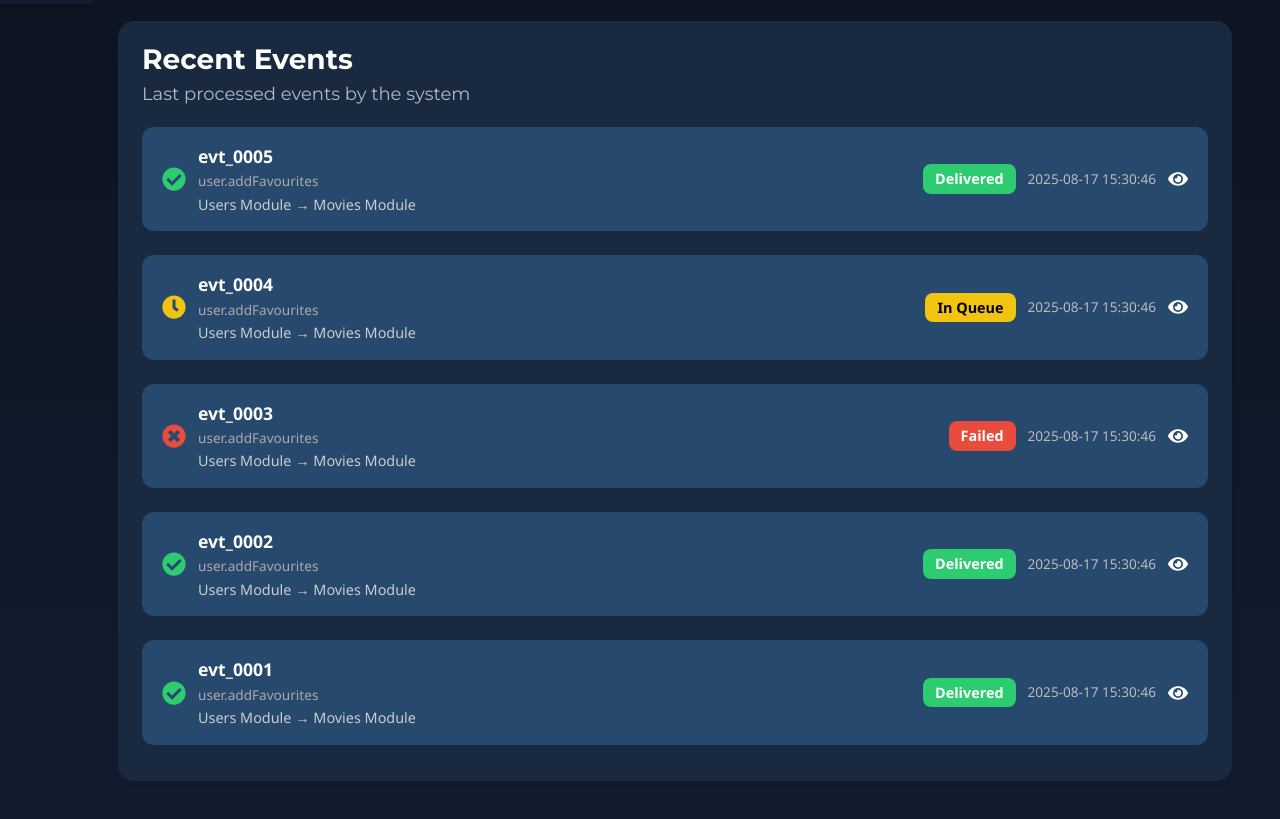
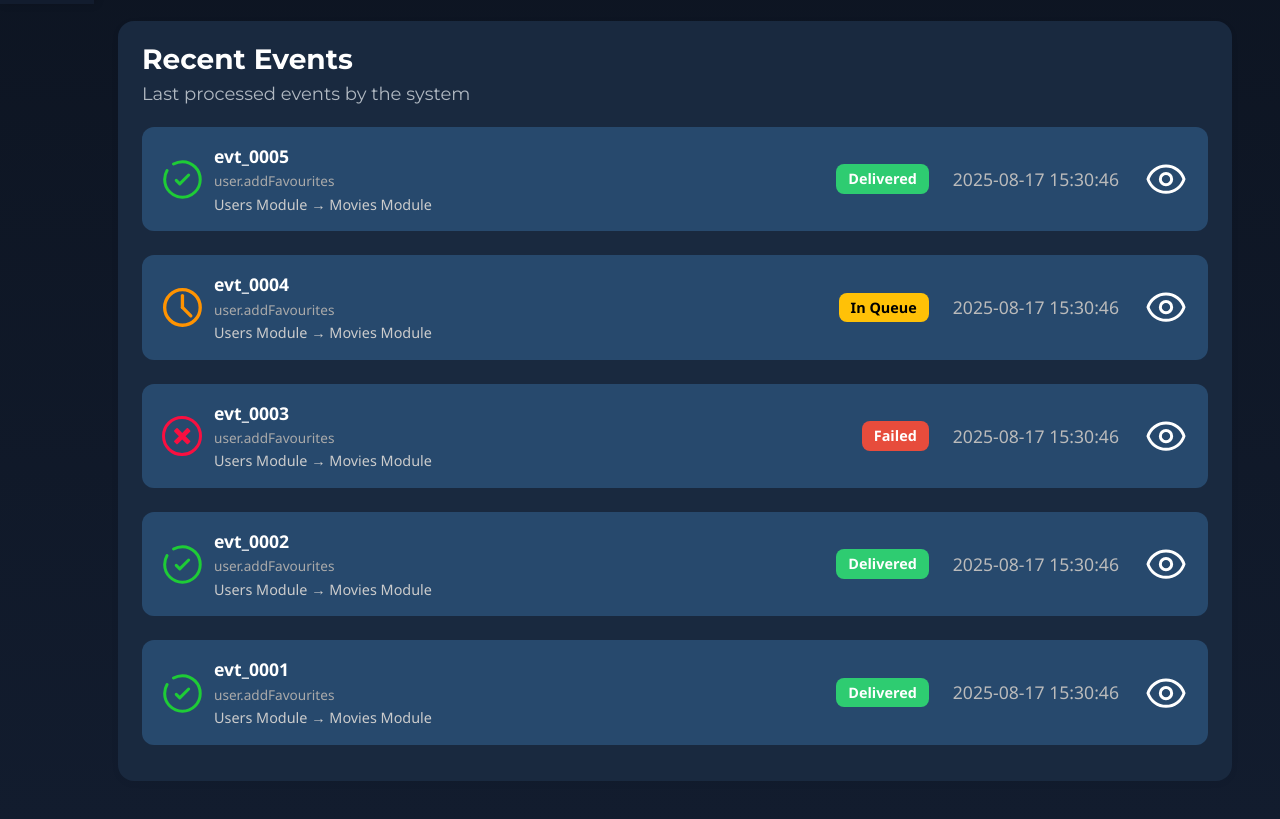
Before and after one commit to Eme-AM/Core-Letterboxd, a React (Vite) app in the folder FrontEnd/: page / in a window 1280 px wide. Shown: the part 820-1639 px from the top of the page. Built offline with nearby package versions, Linux system fonts and the light colour scheme.

Commit message:
Cambios Esteticos

```diff
--- a/FrontEnd/src/components/EventDetails.jsx
+++ b/FrontEnd/src/components/EventDetails.jsx
@@ -1,8 +1,31 @@
 import React from "react";
 import "./EventDetails.css";
+import deliveredSvg from '../assets/delivered.svg';
+import failedSvg from '../assets/failed.svg';
+import inQueueSvg from '../assets/inQueue.svg';
 
 function EventDetails({ event, onClose }) {
   if (!event) return null;
+
+  // Selección de ícono SVG y filtro de color según status
+  let statusIcon, statusIconStyle;
+  switch (event.status) {
+    case 'Delivered':
+      statusIcon = deliveredSvg;
+      statusIconStyle = { filter: 'invert(62%) sepia(98%) saturate(362%) hue-rotate(90deg) brightness(95%) contrast(92%)' };
+      break;
+    case 'Failed':
+      statusIcon = failedSvg;
+      statusIconStyle = { filter: 'invert(34%) sepia(99%) saturate(7492%) hue-rotate(357deg) brightness(97%) contrast(101%)' };
+      break;
+    case 'In Queue':
+      statusIcon = inQueueSvg;
+      statusIconStyle = { filter: 'invert(77%) sepia(98%) saturate(7492%) hue-rotate(0deg) brightness(97%) contrast(101%)' };
+      break;
+    default:
+      statusIcon = null;
+      statusIconStyle = {};
+  }
 
   return (
     <div className="modal-overlay">
@@ -18,16 +41,18 @@ function EventDetails({ event, onClose }) {
 
         <div className="modal-status">
           <div className="status-left">
-            <span className="status-icon">✔</span>
+            <span className="status-icon">
+              {statusIcon && (
+                <img src={statusIcon} alt={event.status} style={{ width: 40, height: 40, ...statusIconStyle }} />
+              )}
+            </span>
             <div>
               <div className="status-id">{event.id}</div>
               <div className="status-type">{event.action}</div>
             </div>
           </div>
           <span
-            className={`status-badge ${
-              event.status.toLowerCase().replace(" ", "-")
-            }`}
+            className={`status-badge ${event.status.toLowerCase().replace(" ", "-")}`}
           >
             {event.status}
           </span>
--- a/FrontEnd/src/components/EventItem.css
+++ b/FrontEnd/src/components/EventItem.css
@@ -45,7 +45,7 @@
 .event-right {
   display: flex;
   align-items: center;
-  gap: 12px;
+  gap: 24px;
 }
 
 .event-status {
@@ -60,7 +60,7 @@
   background: #2ecc71;
 }
 .status-queue {
-  background: #f1c40f;
+  background: #FFC107;
   color: #000;
 }
 .status-failed {
@@ -71,7 +71,7 @@
 }
 
 .event-timestamp {
-  font-size: 0.85em;
+  font-size: 1.1em; /* más grande */
   color: #bbb;
 }
 
@@ -79,9 +79,11 @@
   cursor: pointer;
   color: #fff;
   transition: color 0.2s;
+  font-size: 2em; /* más grande */
 }
 .event-view:hover {
   color: #00eaff;
+  filter: brightness(0) saturate(100%) invert(62%) sepia(98%) saturate(362%) hue-rotate(162deg) brightness(95%) contrast(92%);
 }
 .event-item {
   background: #27496D; /* rectángulos más oscuros */
@@ -93,3 +95,9 @@
   justify-content: space-between;
   color: #fff; /* texto blanco */
 }
+
+.event-status-icon {
+  width: 40px;
+  height: 40px;
+  display: block;
+}
--- a/FrontEnd/src/components/EventItem.jsx
+++ b/FrontEnd/src/components/EventItem.jsx
@@ -1,19 +1,35 @@
 import React from "react";
-import { FaCheckCircle, FaClock, FaTimesCircle, FaEye } from "react-icons/fa";
+import { FaEye } from "react-icons/fa";
+import deliveredSvg from '../assets/delivered.svg';
+import failedSvg from '../assets/failed.svg';
+import inQueueSvg from '../assets/inQueue.svg';
+import eyeEventItem from '../assets/eyeEventItem.svg';
 import "./EventItem.css";
 
-function EventItem({ id, action, from, to, status, timestamp }) {
-  // Selección de icono y color según status
+function EventItem({ id, action, from, to, status, timestamp, onView }) {
+  // Selección de icono SVG y filtro de color según status
   const getStatusConfig = () => {
     switch (status) {
       case "Delivered":
-        return { icon: <FaCheckCircle color="#2ecc71" size={24} />, badgeClass: "status-delivered" };
+        return {
+          icon: <img src={deliveredSvg} alt="Delivered" className="event-status-icon" style={{ filter: 'brightness(0) saturate(100%) invert(54%) sepia(77%) saturate(505%) hue-rotate(77deg) brightness(97%) contrast(101%)' }} />,
+          badgeClass: "status-delivered"
+        };
       case "In Queue":
-        return { icon: <FaClock color="#f1c40f" size={24} />, badgeClass: "status-queue" };
+        return {
+          icon: <img src={inQueueSvg} alt="In Queue" className="event-status-icon" style={{ filter: 'brightness(0) saturate(100%) invert(81%) sepia(41%) saturate(7492%) hue-rotate(359deg) brightness(101%) contrast(101%)' }} />,
+          badgeClass: "status-queue"
+        };
       case "Failed":
-        return { icon: <FaTimesCircle color="#e74c3c" size={24} />, badgeClass: "status-failed" };
+        return {
+          icon: <img src={failedSvg} alt="Failed" className="event-status-icon" style={{ filter: 'brightness(0) saturate(100%) invert(36%) sepia(99%) saturate(7492%) hue-rotate(340deg) brightness(97%) contrast(101%)' }} />,
+          badgeClass: "status-failed"
+        };
       default:
-        return { icon: <FaClock color="#95a5a6" size={24} />, badgeClass: "status-unknown" };
+        return {
+          icon: <img src={inQueueSvg} alt="Unknown" className="event-status-icon" style={{ filter: 'brightness(0) saturate(100%) invert(60%) sepia(0%) saturate(0%) hue-rotate(0deg) brightness(80%) contrast(80%)' }} />,
+          badgeClass: "status-unknown"
+        };
     }
   };
 
@@ -32,7 +48,7 @@ function EventItem({ id, action, from, to, status, timestamp }) {
       <div className="event-right">
         <span className={`event-status ${badgeClass}`}>{status}</span>
         <span className="event-timestamp">{timestamp}</span>
-        <FaEye className="event-view" size={20} />
+        <img src={eyeEventItem} alt="View Event" className="event-view" onClick={onView} style={{ cursor: "pointer" }} />
       </div>
     </div>
   );
--- a/FrontEnd/src/views/Dashboard.jsx
+++ b/FrontEnd/src/views/Dashboard.jsx
@@ -131,9 +131,11 @@ function Dashboard() {
           <h2 className="recent-title">Recent Events</h2>
           <p className="recent-subtitle">Last processed events by the system</p>
           {recentEvents.map((event, index) => (
-            <div key={index} onClick={() => setSelectedEvent(event)} style={{ cursor: "pointer" }}>
-              <EventItem {...event} />
-            </div>
+            <EventItem
+              key={index}
+              {...event}
+              onView={() => setSelectedEvent(event)}
+            />
           ))}
         </section>
       </main>
```
Also changed, not shown: FrontEnd/src/assets/eyeEventItem.svg (added).
